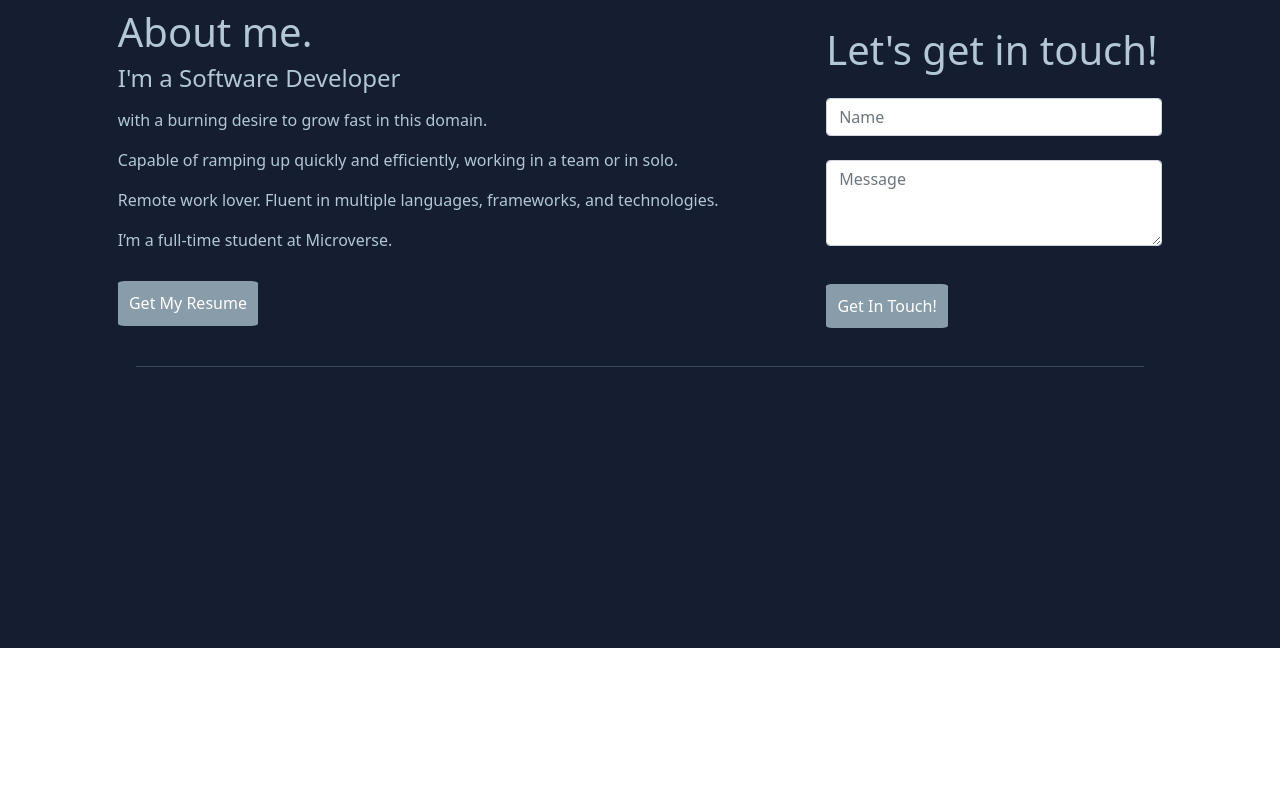
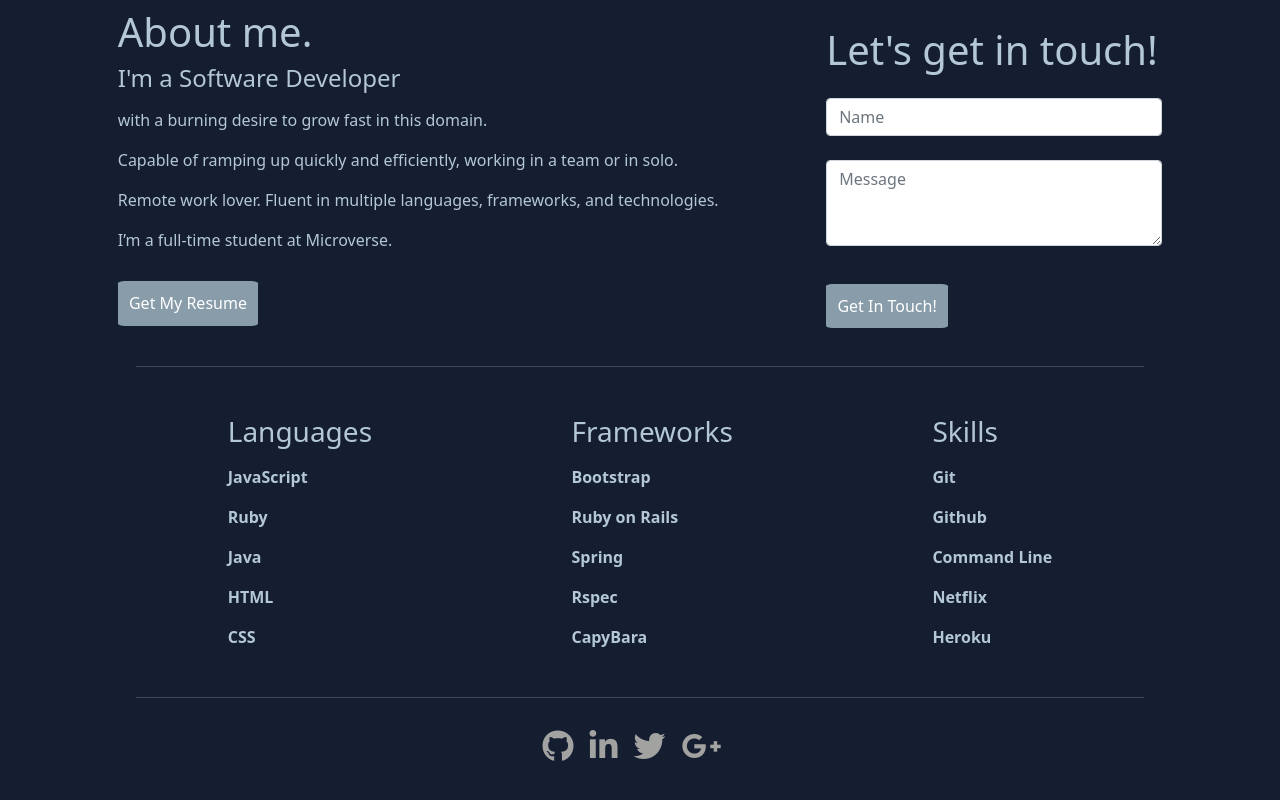
Before and after one commit to iliebabcenco/portfolio-project, a plain HTML site: page index.html in a window 1280 px wide. Shown: the part 2635-3435 px from the top of the page. Before the commit the page ends 3283 px from the top, so only its background shows below. Drawn offline with nearby package versions, Linux system fonts and the light colour scheme.

Commit message:
Finish footer

```diff
--- a/index.html
+++ b/index.html
@@ -152,6 +152,46 @@
         </section>
         <hr>
 
+        <section class="abilities-section">
+          <div class="languages">
+            <h3 class="abil-h3">Languages</h3>
+            <ul class="footer-ul">
+              <li class="mn-li">JavaScript</li>
+              <li class="mn-li">Ruby</li>
+              <li class="mn-li">Java</li>
+              <li class="mn-li">HTML</li>
+              <li class="mn-li">CSS</li>
+            </ul>
+          </div>
+          <div class="frameworks">
+            <h3 class="abil-h3">Frameworks</h3>
+            <ul class="footer-ul">
+              <li class="mn-li">Bootstrap</li>
+              <li class="mn-li">Ruby on Rails</li>
+              <li class="mn-li">Spring</li>
+              <li class="mn-li">Rspec</li>
+              <li class="mn-li">CapyBara</li>
+            </ul>
+          </div>
+          <div class="skills">
+            <h3 class="abil-h3">Skills</h3>
+            <ul class="footer-ul">
+              <li class="mn-li">Git</li>
+              <li class="mn-li">Github</li>
+              <li class="mn-li">Command Line</li>
+              <li class="mn-li">Netflix</li>
+              <li class="mn-li">Heroku</li>
+            </ul>
+          </div>
+        </section>
+        <hr>
+
+        <ul class="medium-navbar-ul">
+          <li class="mn-li"><a href="#" title="github" class="navm-link"><i class="fab fa-github fa-2x"></i></a></li>
+          <li class="mn-li"><a href="#" title="linkedin" class="navm-link"><i class="fab fa-linkedin-in fa-2x"></i></a></li>
+          <li class="mn-li"><a href="#" title="twitter" class="navm-link"><i class="fab fa-twitter fa-2x"></i></a></li>
+          <li class="mn-li"><a href="#" title="google" class="navm-link"><i class="fab fa-google-plus-g fa-2x"></i></a></li>
+        </ul>
 
       </footer>
 </body>
--- a/input.scss
+++ b/input.scss
@@ -252,7 +252,7 @@ body {
     padding-bottom: 0;
     background-color: #141e30;
     width: 100%;
-    height: 45rem;
+    height: 55rem;
 }
 
 .footer hr {
@@ -295,3 +295,28 @@ body {
     margin-bottom: 3rem;
     // margin: 5rem;
 }
+
+.abilities-section {
+    display: flex;
+    flex-wrap: wrap;
+    justify-content: space-around;
+    color: $baby-blue;
+    margin: 3rem;
+}
+
+.footer-ul {
+    list-style-type: none;
+    margin: 0;
+    padding: 0;
+    font-weight: 700;
+}
+
+.footer .medium-navbar-ul {
+    display: flex;
+    justify-content: center;
+    margin-top: 1rem;
+}
+
+.footer .medium-navbar-ul .mn-li {
+    margin-right: 1rem;
+}
```
Also changed, not shown: styles.css, 1 other file. Lines whose indentation alone changed are shown as unchanged.
